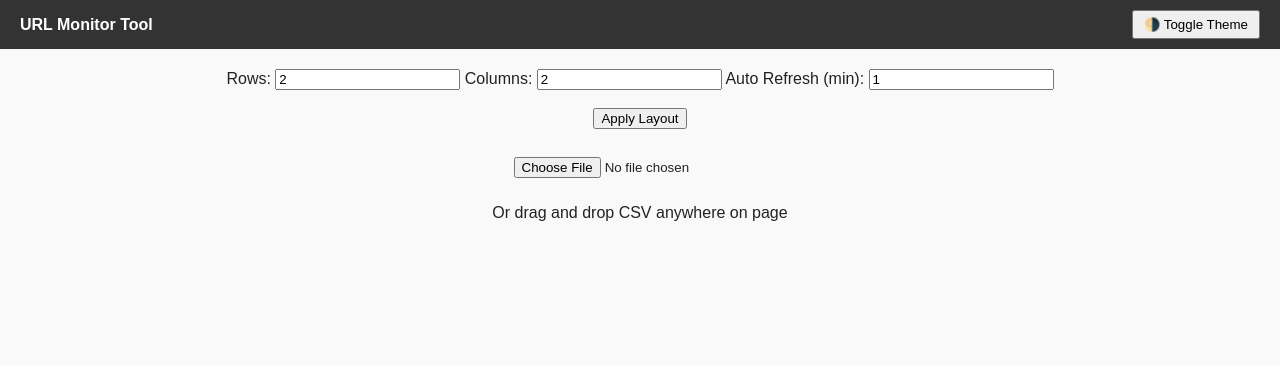
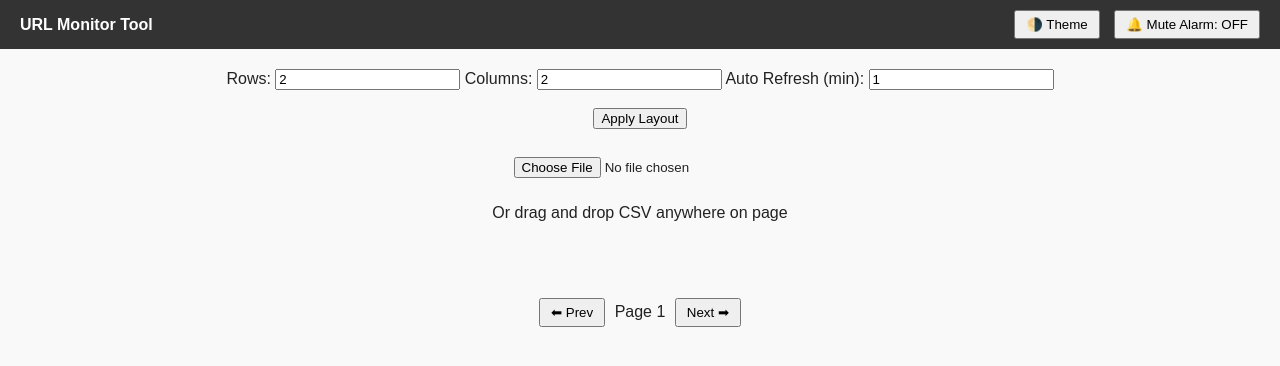
Before and after one commit to Bhavesh-SES/URL-Monitoring-Tool, a plain HTML site: page index.html in a window 1280 px wide. Both pictures are taken after a click on the button "Apply Layout". Drawn offline with nearby package versions, Linux system fonts and the light colour scheme.

Commit message:
Update index.html

```diff
--- a/index.html
+++ b/index.html
@@ -1,8 +1,8 @@
 <!DOCTYPE html>
 <html lang="en">
 <head>
-  <meta charset="UTF-8">
-  <title>URL Playback Monitor</title>
+  <meta charset="UTF-8" />
+  <title>URL Monitor Tool</title>
   <script src="https://cdn.jsdelivr.net/npm/papaparse@5.4.1/papaparse.min.js"></script>
   <script src="https://cdn.dashjs.org/latest/dash.all.min.js"></script>
   <script src="https://cdn.jsdelivr.net/npm/hls.js@1.5.5/dist/hls.min.js"></script>
@@ -25,8 +25,9 @@
       color: #fff;
     }
 
-    .theme-toggle {
+    .theme-toggle, .mute-toggle {
       padding: 5px 10px;
+      margin-left: 10px;
       cursor: pointer;
     }
 
@@ -73,14 +74,25 @@
       margin: 10px;
     }
 
-    .hidden { display: none; }
+    .pagination {
+      text-align: center;
+      margin: 15px;
+    }
+
+    .pagination button {
+      padding: 5px 10px;
+      margin: 5px;
+    }
   </style>
 </head>
 <body class="light">
 
   <header>
     <div><strong>URL Monitor Tool</strong></div>
-    <button class="theme-toggle" onclick="toggleTheme()">🌗 Toggle Theme</button>
+    <div>
+      <button class="theme-toggle" onclick="toggleTheme()">🌗 Theme</button>
+      <button class="mute-toggle" onclick="toggleMute()">🔔 Mute Alarm: <span id="muteStatus">OFF</span></button>
+    </div>
   </header>
 
   <div class="controls">
@@ -96,11 +108,21 @@
 
   <div class="grid" id="grid"></div>
 
+  <div class="pagination">
+    <button onclick="prevPage()">⬅ Prev</button>
+    <span id="pageIndicator">Page 1</span>
+    <button onclick="nextPage()">Next ➡</button>
+  </div>
+
   <audio id="alertSound" src="alert.mp3" preload="auto"></audio>
 
   <script>
     let videoData = [];
     let refreshInterval;
+    let currentPage = 0;
+    let boxesPerPage = 4;
+    let isMuted = false;
+
     const grid = document.getElementById("grid");
     const alertSound = document.getElementById("alertSound");
 
@@ -117,9 +139,13 @@
     });
 
     function toggleTheme() {
-      const body = document.body;
-      body.classList.toggle("dark");
-      body.classList.toggle("light");
+      document.body.classList.toggle("dark");
+      document.body.classList.toggle("light");
+    }
+
+    function toggleMute() {
+      isMuted = !isMuted;
+      document.getElementById("muteStatus").innerText = isMuted ? "ON" : "OFF";
     }
 
     function loadCSV(file) {
@@ -134,42 +160,42 @@
     }
 
     function applyLayout() {
-      try {
-        alertSound.play().catch(() => {});
-      } catch (e) {}
-
-      clearInterval(refreshInterval);
       const rows = parseInt(document.getElementById("rows").value);
       const cols = parseInt(document.getElementById("cols").value);
-      const maxBoxes = rows * cols;
-      const neededBoxes = videoData.length;
-      const totalBoxes = Math.max(maxBoxes, neededBoxes);
+      boxesPerPage = rows * cols;
+      currentPage = 0;
+
+      setupAutoRefresh();
+      renderPage();
+    }
+
+    function setupAutoRefresh() {
+      clearInterval(refreshInterval);
+      const mins = parseInt(document.getElementById("refresh").value) || 1;
+      refreshInterval = setInterval(renderPage, mins * 60000);
+    }
+
+    function renderPage() {
       grid.innerHTML = '';
+      const start = currentPage * boxesPerPage;
+      const end = start + boxesPerPage;
+      const pageData = videoData.slice(start, end);
 
-      for (let i = 0; i < totalBoxes; i++) {
+      document.getElementById("pageIndicator").innerText = `Page ${currentPage + 1}`;
+
+      pageData.forEach(([name, url], i) => {
         const box = document.createElement("div");
         box.className = "player-box";
-        box.id = `box-${i}`;
+        box.innerHTML = `
+          <div><strong>${name}</strong></div>
+          <div class="media" id="media-${i}"></div>
+          <div class="alert" id="alert-${i}"></div>
+        `;
         grid.appendChild(box);
-      }
 
-      loadPlayers();
-
-      const mins = parseInt(document.getElementById("refresh").value) || 1;
-      refreshInterval = setInterval(loadPlayers, mins * 60000);
-    }
-
-    function loadPlayers() {
-      videoData.forEach(([name, url], i) => {
-        const box = document.getElementById(`box-${i}`);
-        if (!box) return;
-        box.innerHTML = `<div><strong>${name}</strong></div><div class="media"></div><div class="alert" id="alert-${i}"></div>`;
         const mediaDiv = box.querySelector(".media");
         const alertDiv = box.querySelector(".alert");
         alertDiv.textContent = "";
-
-        // Clean up any previous instance
-        mediaDiv.innerHTML = '';
 
         if (url.endsWith(".m3u8")) {
           const video = document.createElement("video");
@@ -183,13 +209,13 @@
             hls.attachMedia(video);
             hls.on(Hls.Events.ERROR, () => {
               alertDiv.textContent = "⚠️ HLS Playback Failed";
-              alertSound.play().catch(() => {});
+              if (!isMuted) alertSound.play().catch(() => {});
             });
           } else {
             video.src = url;
             video.onerror = () => {
               alertDiv.textContent = "⚠️ HLS Error (Native)";
-              alertSound.play().catch(() => {});
+              if (!isMuted) alertSound.play().catch(() => {});
             };
           }
         } else if (url.endsWith(".mpd")) {
@@ -201,19 +227,34 @@
             dashjs.MediaPlayer().create().initialize(video, url, true);
           } catch (e) {
             alertDiv.textContent = "⚠️ DASH Load Failed";
-            alertSound.play().catch(() => {});
+            if (!isMuted) alertSound.play().catch(() => {});
           }
         } else {
           const iframe = document.createElement("iframe");
           iframe.src = url;
           iframe.onerror = () => {
             alertDiv.textContent = "⚠️ iFrame Load Failed";
-            alertSound.play().catch(() => {});
+            if (!isMuted) alertSound.play().catch(() => {});
           };
           mediaDiv.appendChild(iframe);
         }
       });
     }
+
+    function prevPage() {
+      if (currentPage > 0) {
+        currentPage--;
+        renderPage();
+      }
+    }
+
+    function nextPage() {
+      const maxPage = Math.ceil(videoData.length / boxesPerPage) - 1;
+      if (currentPage < maxPage) {
+        currentPage++;
+        renderPage();
+      }
+    }
   </script>
 </body>
 </html>
```
